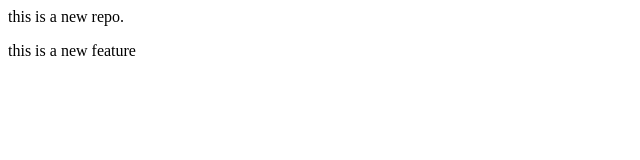
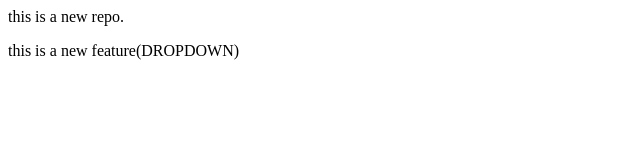
Before and after one commit to arnav4316/localrepo, a plain HTML site: page index.html in a window 1280 px wide. Shown: the whole page, without its empty margins (0-640 px from the left). Drawn offline with Linux system fonts and the light colour scheme.

```diff
--- a/index.html
+++ b/index.html
@@ -1,2 +1,2 @@
 <p>this is a new repo.</p>
-<p>this is a new feature</p>
+<p>this is a new feature(DROPDOWN)</p>
```
